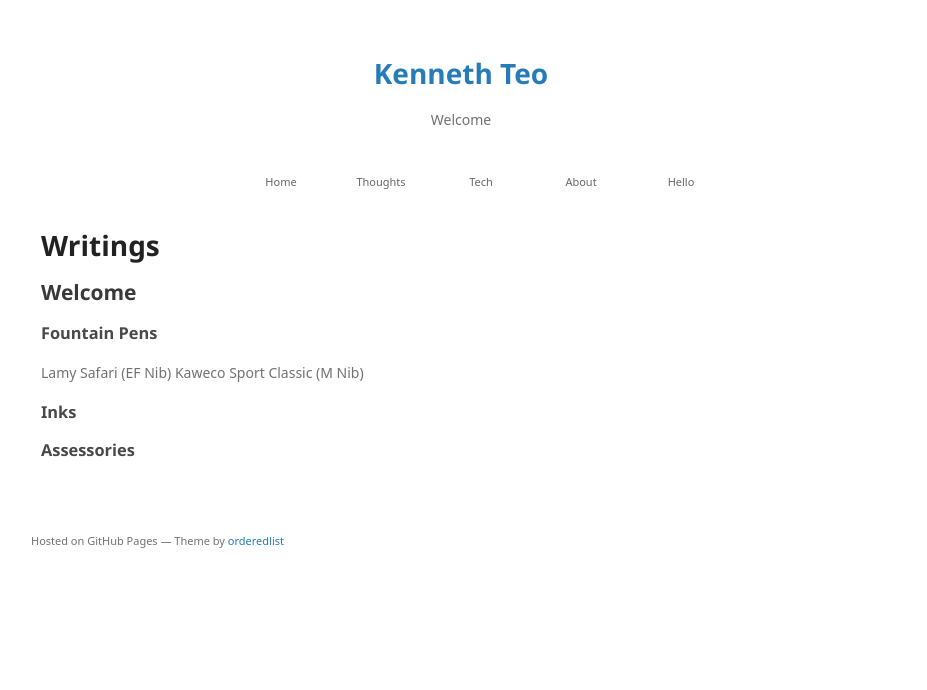
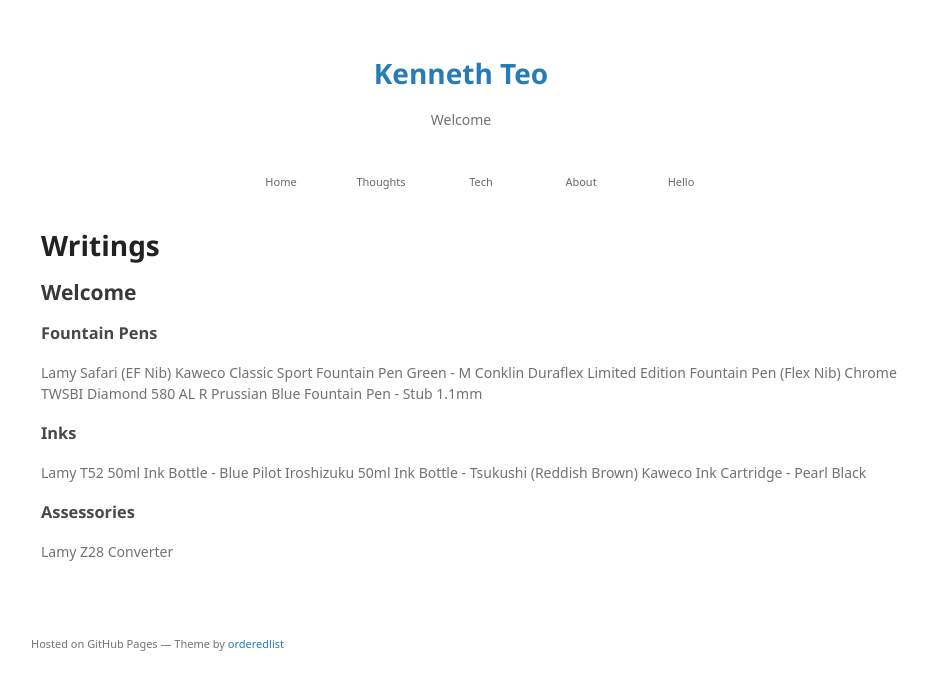
Before and after one commit to kennethteo/kennethteo.github.io, a Jekyll site: the page built from writing/index.md, in a window 1280 px wide. Shown: the top 690 px of the page, without its empty margins (179-1106 px from the left). Built offline with Jekyll 4.4.1, drawn with Linux system fonts in a browser that asks for light colours; some web fonts are replaced; a script that is not in the unit is left out.

Commit message:
Update pens and inks

```diff
--- a/writing/index.md
+++ b/writing/index.md
@@ -6,9 +6,15 @@ title: Writings
 
 ### Fountain Pens
 Lamy Safari (EF Nib)
-Kaweco Sport Classic (M Nib)
+Kaweco Classic Sport Fountain Pen Green - M
+Conklin Duraflex Limited Edition Fountain Pen (Flex Nib) Chrome
+TWSBI Diamond 580 AL R Prussian Blue Fountain Pen - Stub 1.1mm
 
 ### Inks
+Lamy T52 50ml Ink Bottle - Blue
+Pilot Iroshizuku 50ml Ink Bottle - Tsukushi (Reddish Brown)
+Kaweco Ink Cartridge - Pearl Black
 
 
 ### Assessories
+Lamy Z28 Converter
```
